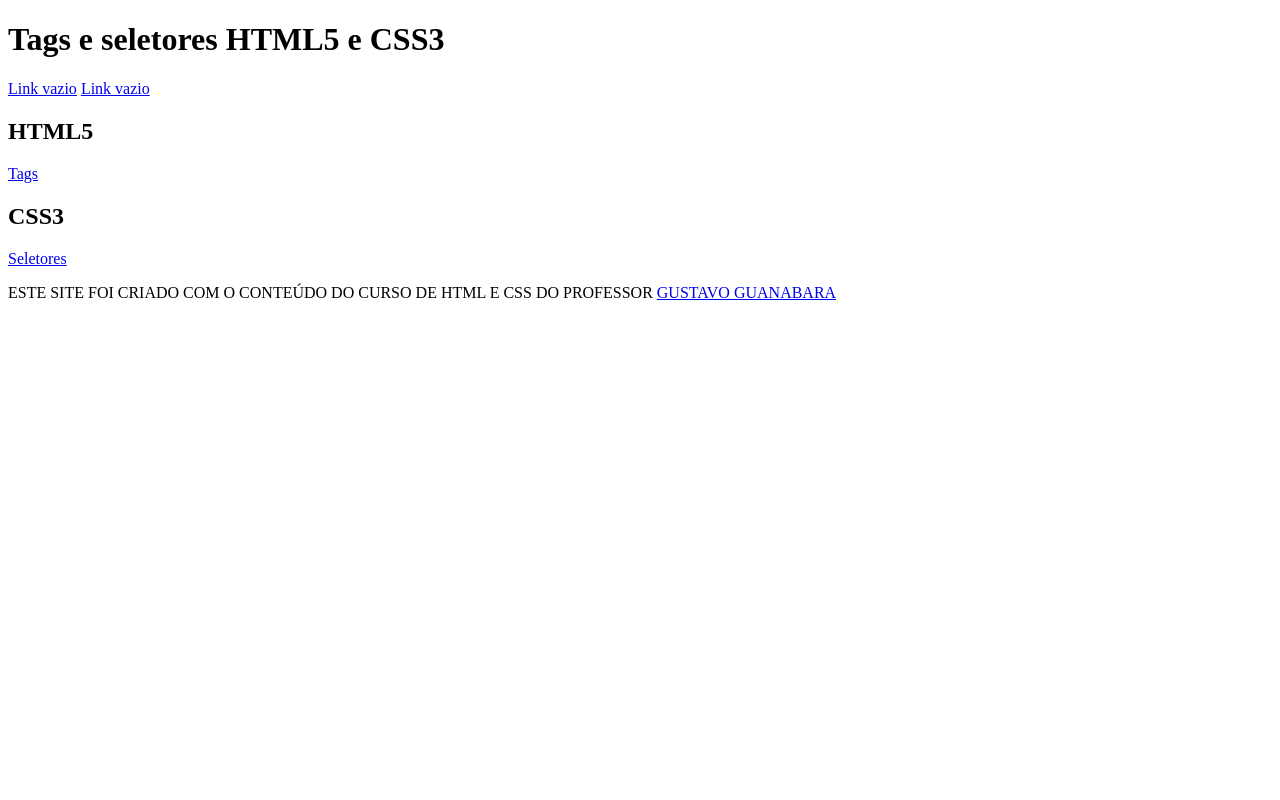
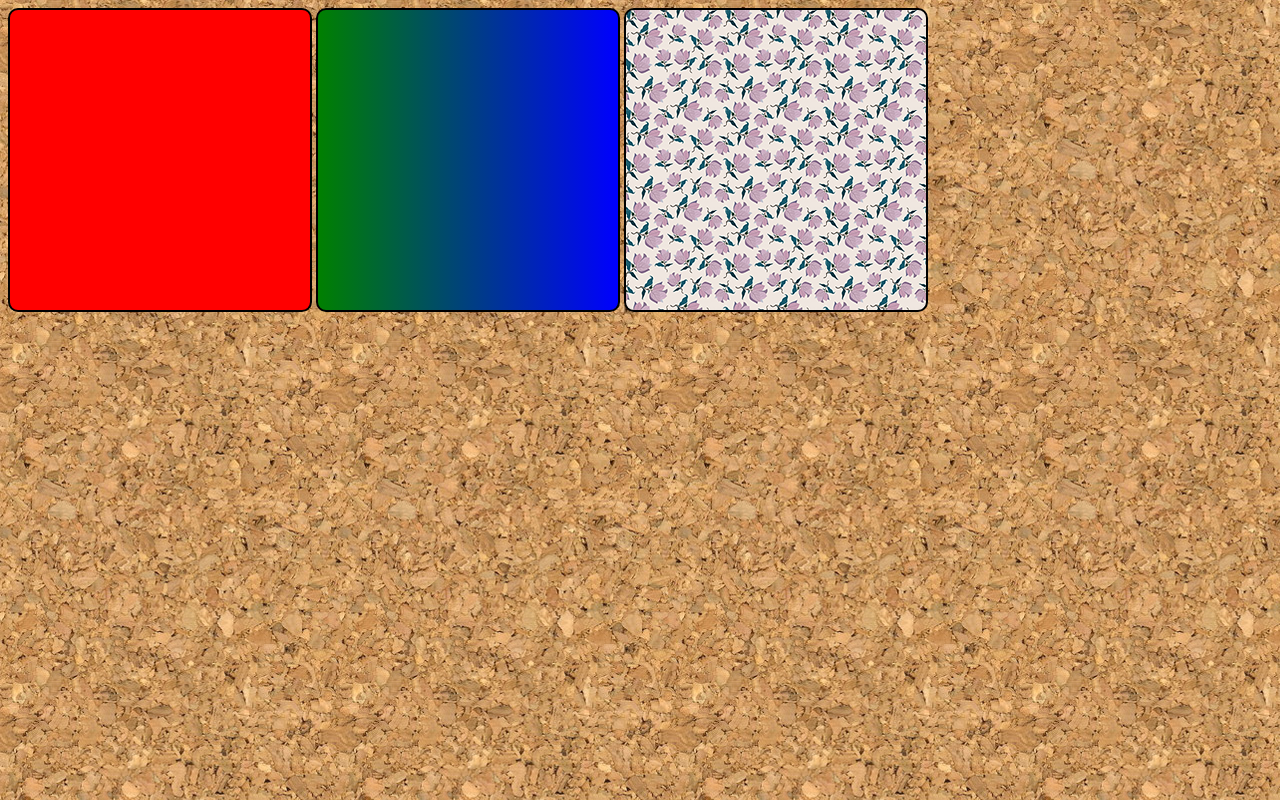
Before and after one commit to migueldarocha/EstudosCursoEmVideo, a plain HTML site: page index.html in a window 1280 px wide. Drawn offline with Linux system fonts and the light colour scheme.

Commit message:
Aprendendo!

```diff
--- a/index.html
+++ b/index.html
@@ -3,33 +3,38 @@
 <head>
     <meta charset="UTF-8">
     <meta name="viewport" content="width=device-width, initial-scale=1.0">
-    <title>Tags</title>
+    <title>Document</title>
+    <style>
+        div {
+            width: 300px;
+            height: 300px;
+            border-radius: 10px;
+            background-color: yellow;
+            display: inline-block;
+            border:2px solid black;
+
+        }
+
+        div.a{
+            background-color: rgb(255, 0, 0);
+        }
+
+        div.b {
+            background-image: linear-gradient(to right, green, blue);
+        }
+
+        div.c {
+            background-image: url("images/pattern003.png");
+        }
+
+        body{
+            background-image: url("images/wallpaper001.jpg");
+        }
+    </style>
 </head>
 <body>
-    <header>
-        <h1>Tags e seletores HTML5 e CSS3</h1>
-        <nav>
-            <a href="#">Link vazio</a>
-            <a href="#">Link vazio</a>
-        </nav>
-    </header>
-    <main>
-        <section>
-            <h2>HTML5</h2>
-            <article>
-                <a href="tags.html">Tags</a>
-            </article>
-            <h2>CSS3</h2>
-            <article>
-                <a href="seletores.html">Seletores</a>
-            </article>
-        </section>
-    </main>
-    <aside>
-        <section></section>
-    </aside>
-    <footer>
-        <p>ESTE SITE FOI CRIADO COM O CONTEÚDO DO CURSO DE HTML E CSS DO PROFESSOR <a href="gustavoguanabara.github.io">GUSTAVO GUANABARA</a></p>
-    </footer>
+    <div class="a" id="a"></div>
+    <div class="b" id="b"></div>
+    <div class="c" id="c"></div>
 </body>
 </html>
```
Also changed, not shown: OLD/index.html (added, +35 -0 lines), OLD/tags.html (renamed from tags.html), images/pattern001.png (added), images/pattern002.png (added), images/pattern003.png (added), images/pattern004.png (added), images/wallpaper001.jpg (added), images/wallpaper002.jpg (added), images/wallpaper003.jpg (added), images/wallpaper004.jpg (added), images/wallpaper005.jpg (added), images/wallpaper006.jpg (added), 1 other file.
